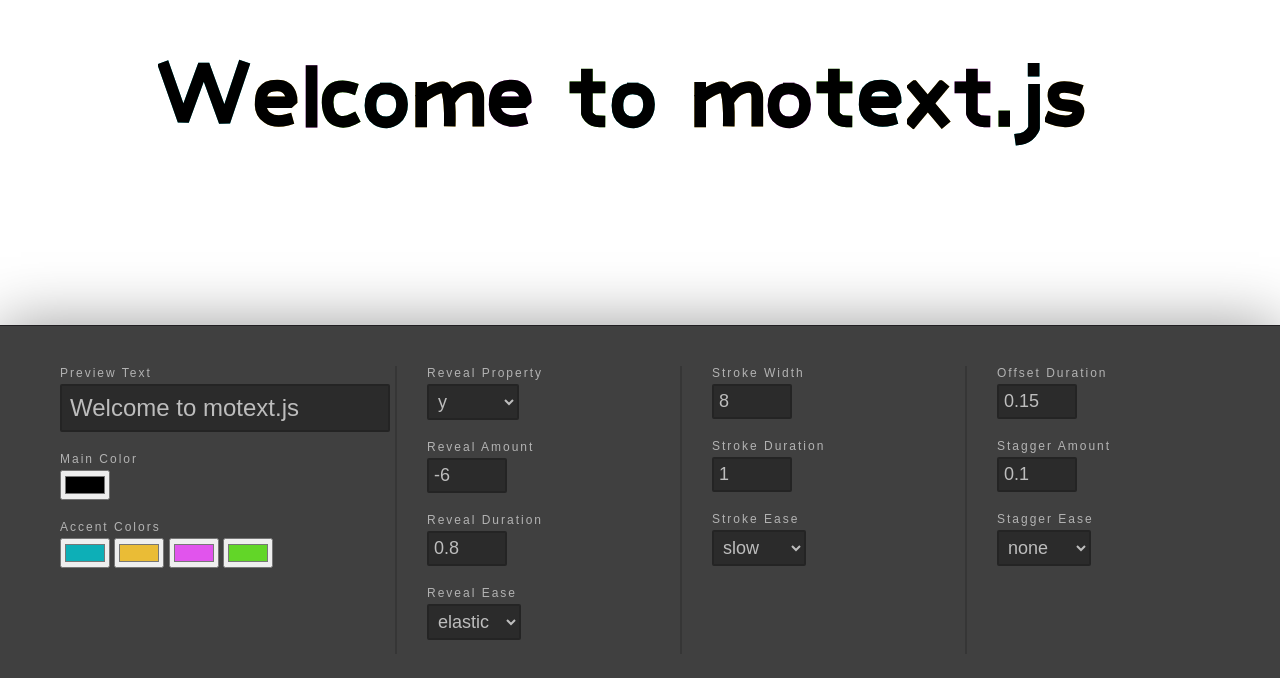
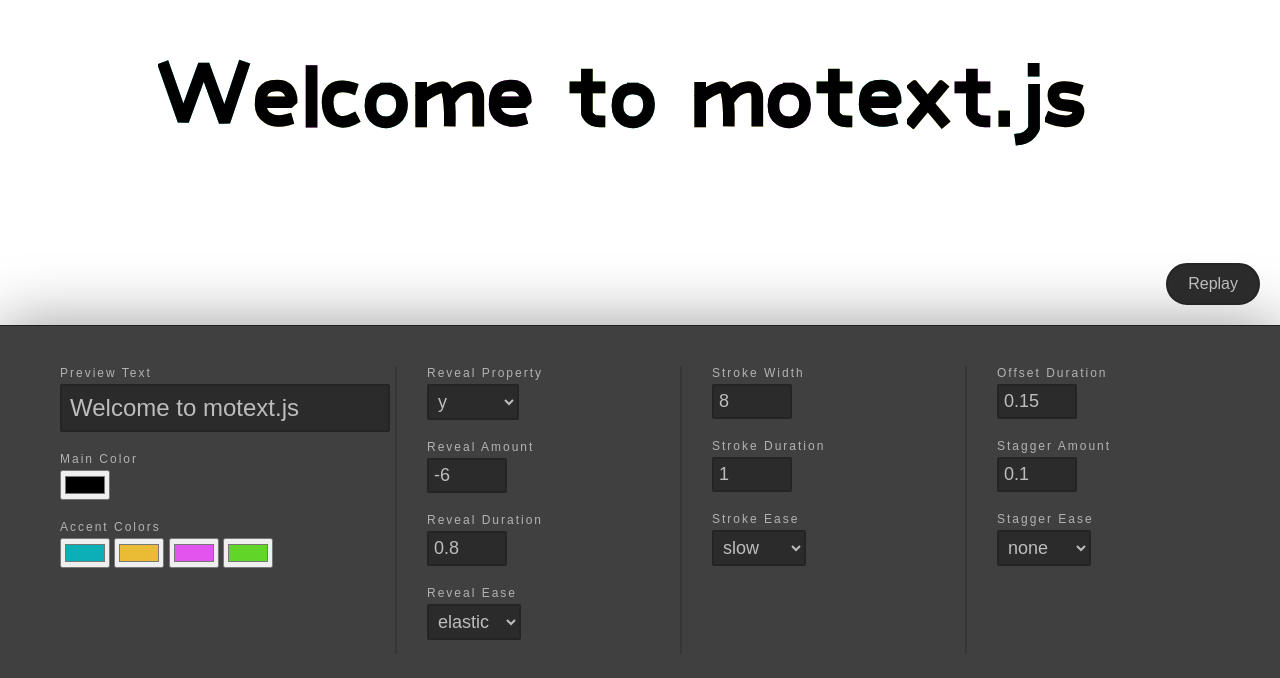
Before and after one commit to themarkappleby/motext, a website: page src/index.html in a window 1280 px wide. Shown: the part 106-784 px from the top of the page. Drawn offline with nearby package versions, Linux system fonts and the light colour scheme.

Commit message:
added replay button to the editor

```diff
--- a/src/index.html
+++ b/src/index.html
@@ -11,6 +11,7 @@
   <div class="wrapper">
     <div class="preview">
       <h1 id="target">Welcome to motext.js</h1>
+      <button id="replay">Replay</button>
     </div>
     <div class="controls">
       <div class="column">
--- a/src/index.js
+++ b/src/index.js
@@ -1,4 +1,5 @@
 /* global motext */
+let tl = null
 
 const options = {
   color: '#000000',
@@ -18,6 +19,10 @@ const options = {
 window.addEventListener('load', () => {
   document.getElementById('target').style.opacity = 1
   play()
+})
+
+document.getElementById('replay').addEventListener('click', () => {
+  tl.play(0)
 })
 
 Array.from(document.querySelectorAll('.controls input, .controls select')).forEach(input => {
@@ -43,5 +48,6 @@ Array.from(document.querySelectorAll('.controls input, .controls select')).forEa
 
 function play () {
   document.getElementById('target').innerHTML = document.querySelector('#text').value
-  motext('#target', options)[0].play()
+  tl = motext('#target', options)[0]
+  tl.play()
 }
--- a/src/styles.css
+++ b/src/styles.css
@@ -65,6 +65,7 @@ body, html {
 
 input[type="text"],
 input[type="number"],
+button,
 select {
   padding: 5px;
   font-size: 18px;
@@ -86,3 +87,22 @@ input[type="color"] {
   font-size: 24px;
   padding: 8px;
 }
+
+#replay {
+  font-size: 16px;
+  border-radius: 30px;
+  padding: 10px 20px;
+  position: absolute;
+  bottom: 20px;
+  right: 20px;
+  cursor: pointer;
+  transition: background 0.2s ease-in-out;
+}
+
+#replay:hover {
+  background: black;
+}
+
+#replay:focus {
+  outline: 0;
+}
```
